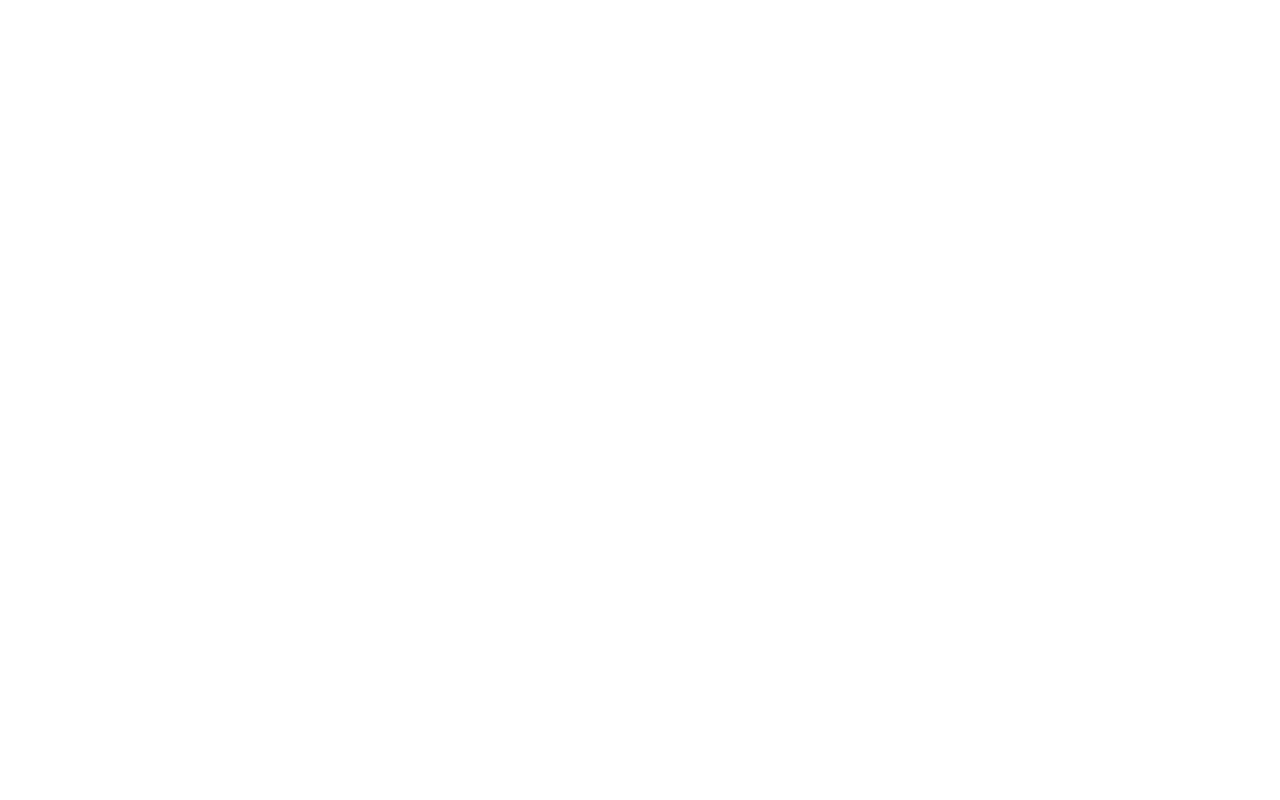
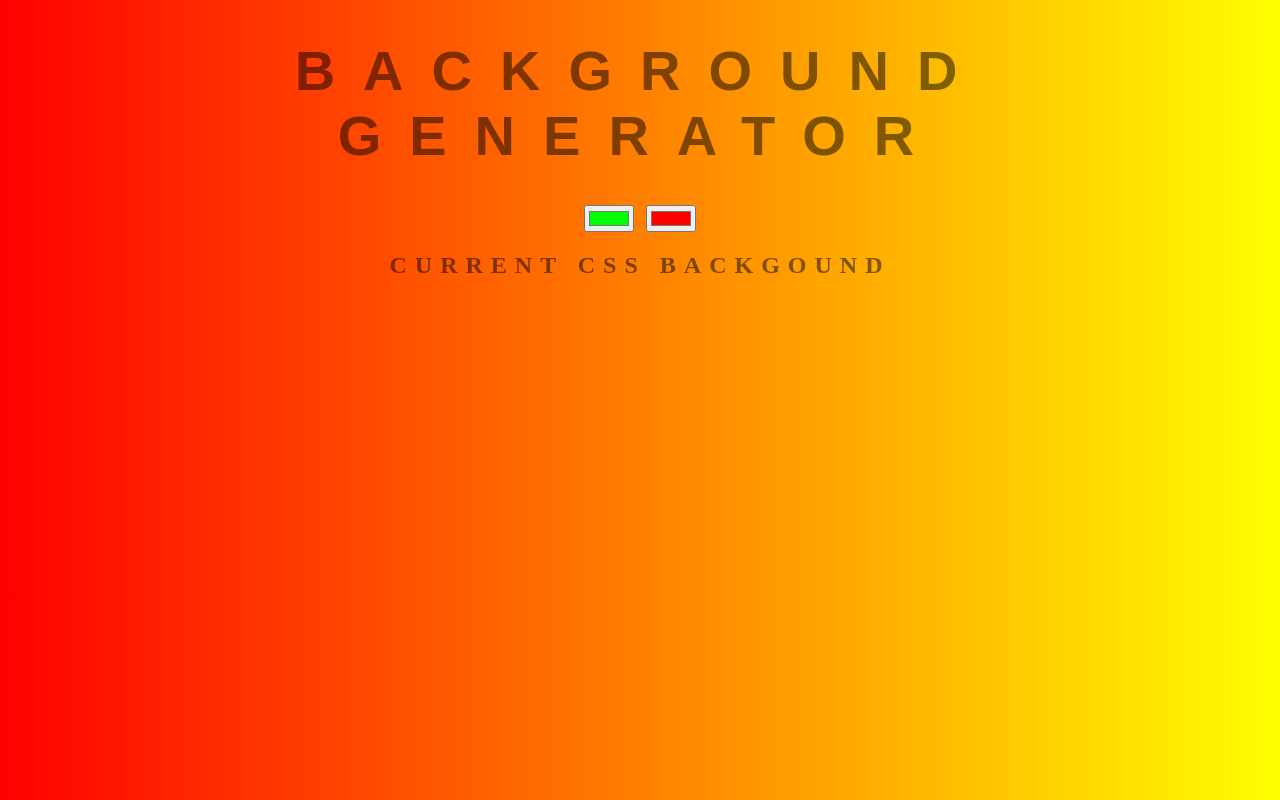
Before and after one commit to Therydusone/background-generator, a plain HTML site: page index.html in a window 1280 px wide. Drawn offline with Linux system fonts and the light colour scheme.

Commit message:
styled main window

```diff
--- a/index.html
+++ b/index.html
@@ -1,12 +1,17 @@
 <!DOCTYPE html>
 <html>
   <head>
-    <title>Startup</title>
+    <title>Gradient background</title>
     <meta charset="utf-8">
     <meta name="viewport" content="width=device-width, initial-scale=1, shrink-to-fit=no">
     <link rel="stylesheet" type="text/css" href="style.css">
   </head>
   <body>
-
+      <h1>Background Generator</h1>
+      <input type="color" name="color1" value="#00ff00">
+      <input type="color" name="color2" value="#ff0000">
+      <h2>Current CSS Backgound</h2>
+      <h3></h3>
+    <script type="text/javascript" src="script.js"></script>
   </body>
 </html>
--- a/style.css
+++ b/style.css
@@ -0,0 +1,27 @@
+body {
+	font: 'Raleway', sans-serif;
+    color: rgba(0,0,0,.5);
+    text-align: center;
+    text-transform: uppercase;
+    letter-spacing: .5em;
+    top: 15%;
+	background: linear-gradient(to right, red , yellow); /* Standard syntax */
+}
+
+h1 {
+    font: 600 3.5em 'Raleway', sans-serif;
+    color: rgba(0,0,0,.5);
+    text-align: center;
+    text-transform: uppercase;
+    letter-spacing: .5em;
+    width: 100%;
+}
+
+h3 {
+	font: 900 1em 'Raleway', sans-serif;
+    color: rgba(0,0,0,.5);
+    text-align: center;
+    text-transform: none;
+    letter-spacing: 0.01em;
+
+}
```
